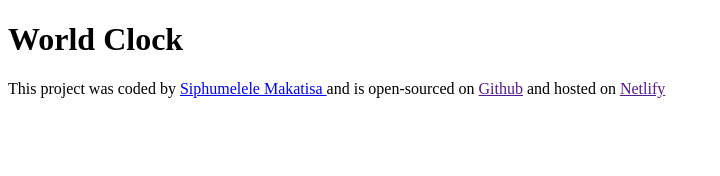
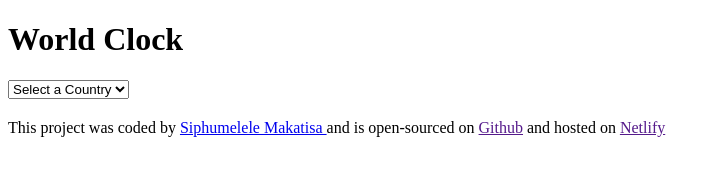
Before and after one commit to SIPHUMELELE22/World-Clock, a plain HTML site: page index.html in a window 1280 px wide. Shown: the whole page, without its empty margins (0-720 px from the left). Drawn offline with Linux system fonts and the light colour scheme.

Commit message:
Added basic HTML code

```diff
--- a/index.html
+++ b/index.html
@@ -3,11 +3,26 @@
   <head>
     <meta charset="UTF-8" />
     <meta name="viewport" content="width=device-width, initial-scale=1.0" />
-    <title>World Clock _ Siphumelele Makatisa</title>
+    <title>World Clock - Siphumelele Makatisa</title>
     <link rel="stylesheet" href="style.css" />
   </head>
   <body>
-    <h1>World Clock</h1>
+    <div class="container">
+      <h1>World Clock</h1>
+      <select name="" id="countries">
+        <option value="">Select a Country</option>
+        <option value="new-york">New York</option>
+        <option value="london">London</option>
+        <option value="paris">Paris</option>
+        <option value="Tokyo">Tokyo</option>
+        <option value="Sydney">Sydney</option>
+      </select>
+      <div class="city">
+        <h2></h2>
+        <div class="date"></div>
+        <div class="time"></div>
+      </div>
+    </div>
     <footer>
       This project was coded by
       <a href="> Siphumelele Makatisa " target="_blank"
```
